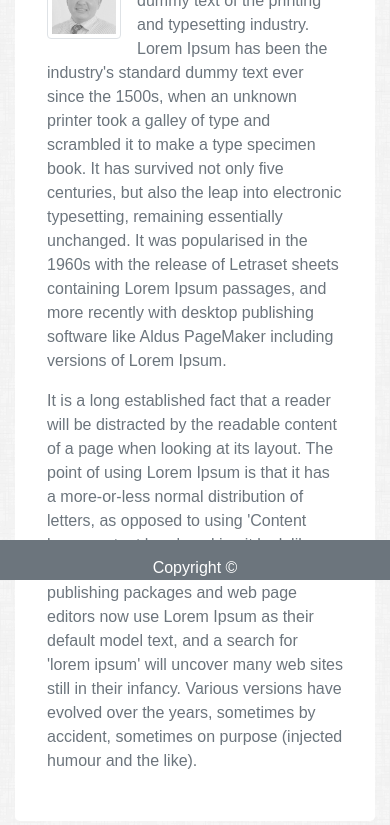
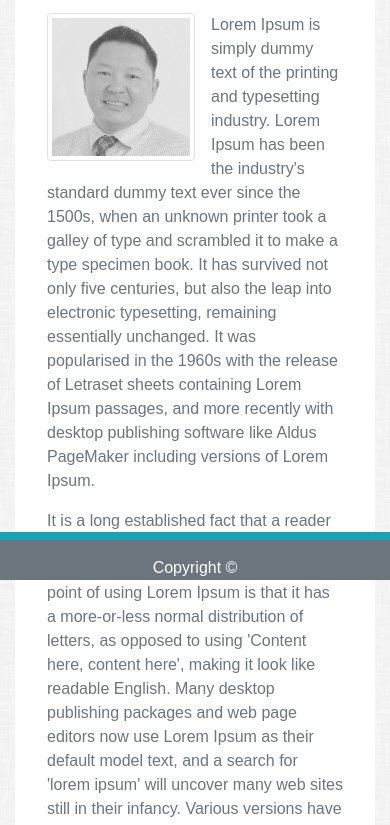
Before and after one commit to aritse/my-site, a plain HTML site: page index.html in a window 390 px wide. Shown: the part 264-1089 px from the top of the page. Drawn offline with nearby package versions, Linux system fonts and the light colour scheme.

Commit message:
fixed some bugs and scaled up the profile photo on a small screen

```diff
--- a/assets/css/style.css
+++ b/assets/css/style.css
@@ -11,7 +11,8 @@ h1 {
 }
 
 .jumbotron {
-  margin-top: 2rem;
+  margin-top: 5rem;
+  margin-bottom: 10rem;
   padding: 2rem;
 }
 
@@ -23,9 +24,6 @@ h1 {
 
 footer {
   padding-top: 1rem;
-}
-
-#my-footer {
   border-top: 8px solid #17a2b8;
 }
 
@@ -45,11 +43,30 @@ hr {
   border-bottom: 2px solid #cccccc;
 }
 
+p {
+  line-height: 2.5rem;
+}
+
+#my-footer > div {
+  padding-left: 0;
+  padding-right: 0;
+}
+
 /* Media Queries */
 /* Rules when width <= 768px */
 @media screen and (max-width: 768px) {
   #nav > div {
     justify-content: center !important;
+  }
+
+  #my-photo {
+    width: 50%;
+    margin-right: 1rem;
+    margin-bottom: 0.5rem;
+  }
+
+  p {
+    line-height: 1.5rem;
   }
 }
 
```
